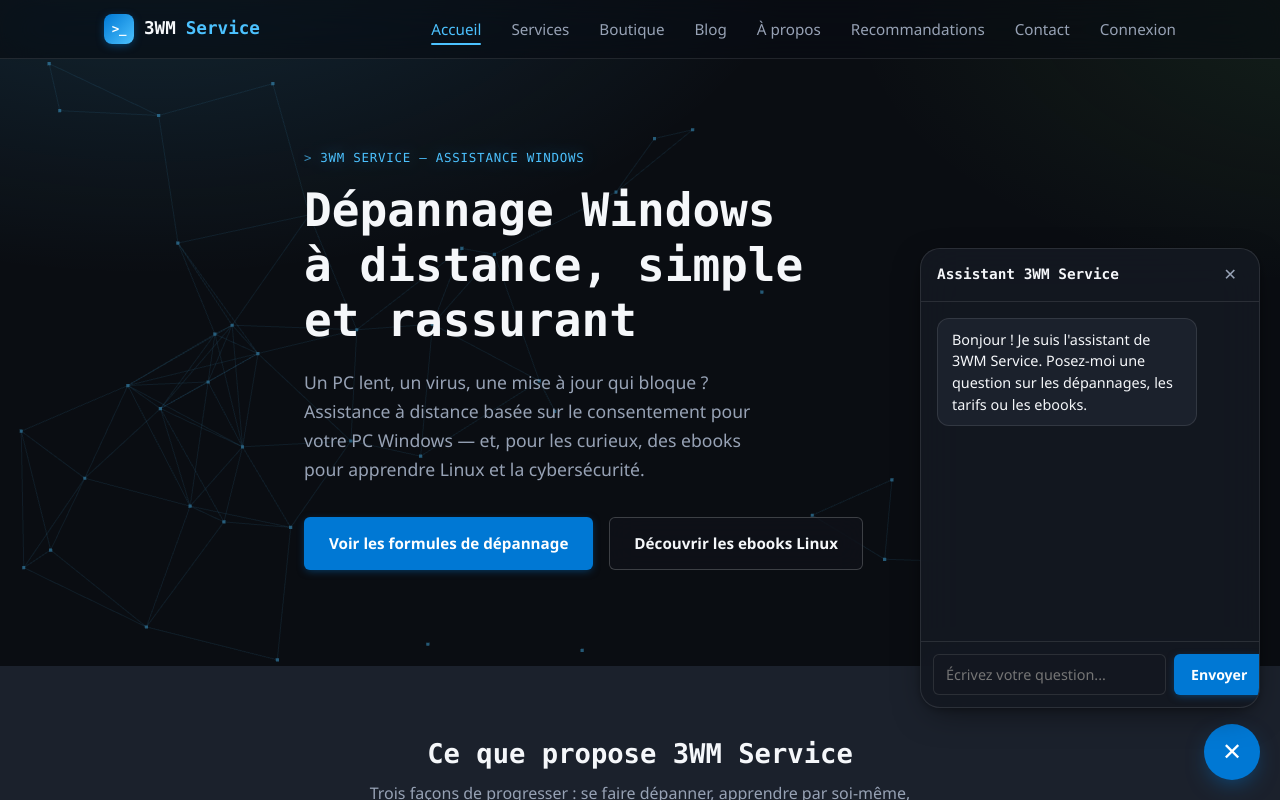
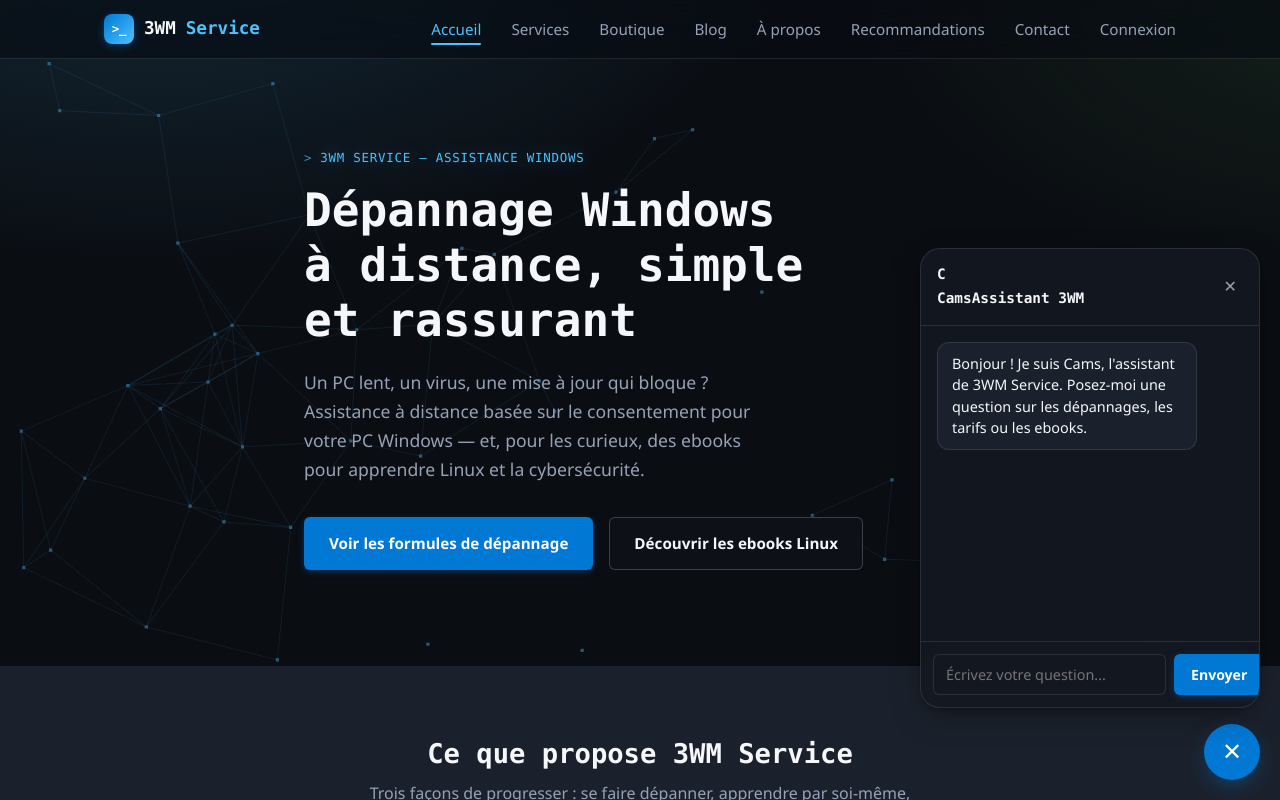
Before and after one commit to lhommedumilieu/3wm-service-site, a React (Vite) app: page / in a window 1280 px wide. Both pictures are taken after a click on the button "Ouvrir l'assistant". Shown: the top 800 px of the page. Built offline with nearby package versions, Linux system fonts and the light colour scheme; no server answers.

Commit message:
Update AiChat.jsx

```diff
--- a/src/components/AiChat.jsx
+++ b/src/components/AiChat.jsx
@@ -8,7 +8,7 @@ import { CHAT_API_URL } from '../lib/config.js'
 export default function AiChat() {
   const [open, setOpen] = useState(false)
   const [messages, setMessages] = useState([
-    { role: 'assistant', content: "Bonjour ! Je suis l'assistant de 3WM Service. Posez-moi une question sur les dépannages, les tarifs ou les ebooks." },
+    { role: 'assistant', content: "Bonjour ! Je suis Cams, l'assistant de 3WM Service. Posez-moi une question sur les dépannages, les tarifs ou les ebooks." },
   ])
   const [input, setInput] = useState('')
   const [loading, setLoading] = useState(false)
@@ -77,9 +77,15 @@ export default function AiChat() {
   return (
     <div className="ai-chat">
       {open && (
-        <div className="ai-chat-panel" role="dialog" aria-label="Assistant 3WM Service">
+        <div className="ai-chat-panel" role="dialog" aria-label="Cams - Assistant 3WM">
           <div className="ai-chat-header">
-            <span>Assistant 3WM Service</span>
+            <div className="ai-chat-header-info">
+              <span className="ai-chat-avatar">C</span>
+              <div className="ai-chat-header-text">
+                <span className="ai-chat-title">Cams</span>
+                <span className="ai-chat-subtitle">Assistant 3WM</span>
+              </div>
+            </div>
             <button
               type="button"
               className="ai-chat-close"
```
